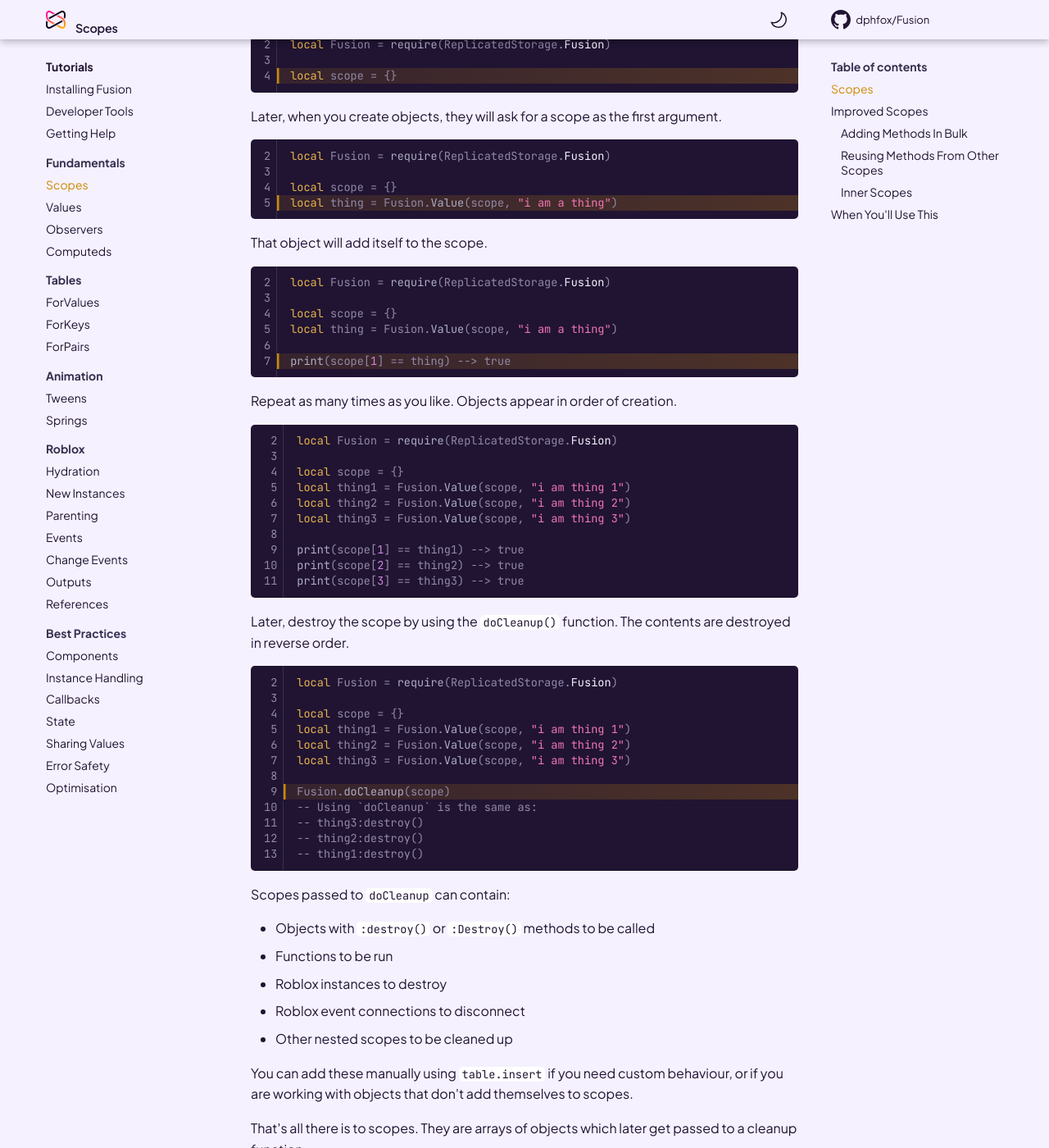
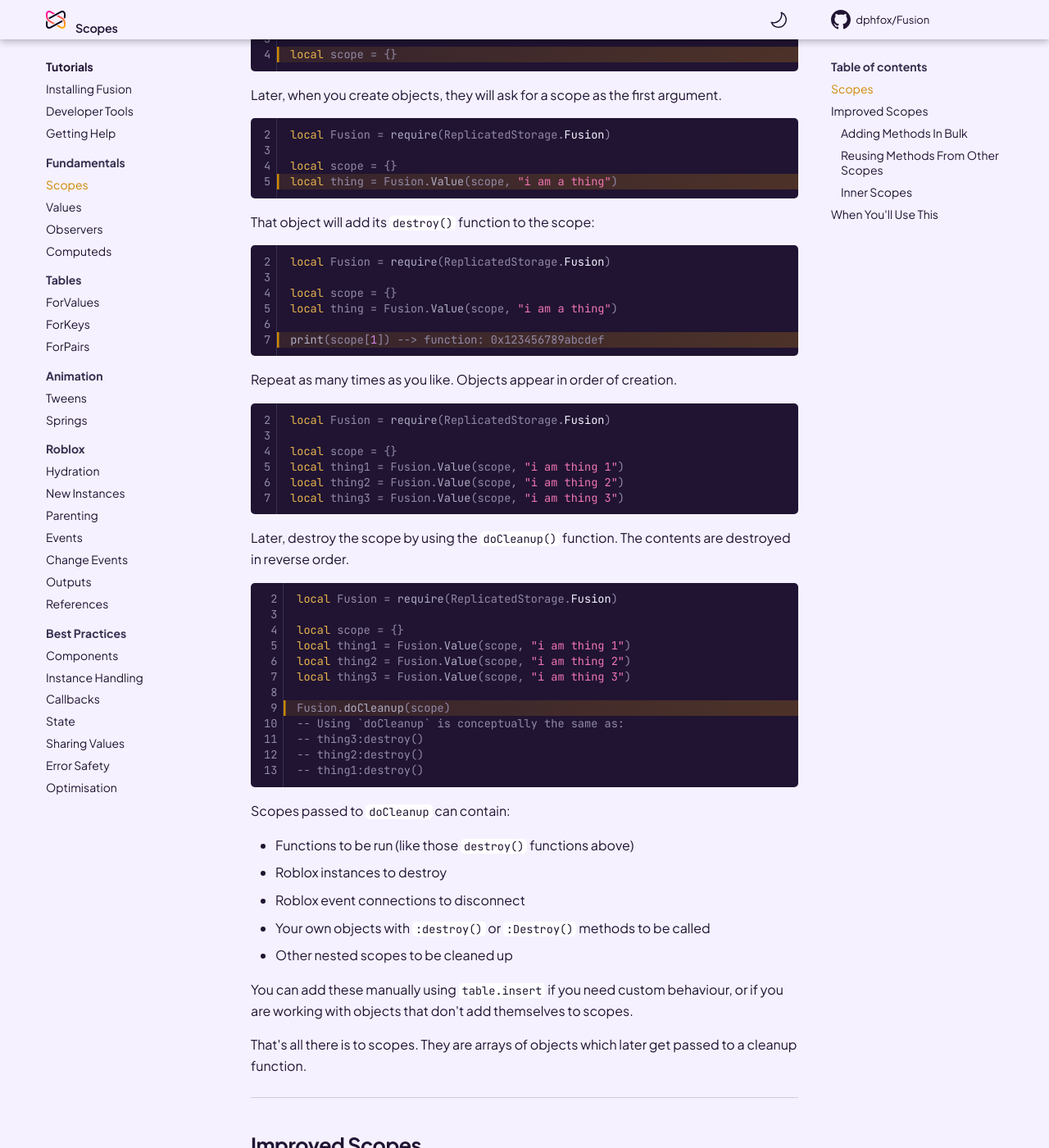
Before and after one commit to dphfox/Fusion, an MkDocs documentation site: the page built from docs/tutorials/fundamentals/scopes.md, in a window 1280 px wide and 1400 px high, scrolled down 647 px. Shown: the whole window at 82% size. Built offline with MkDocs 1.6.1 and Material for MkDocs 9.7.7, drawn with Linux system fonts in a browser that asks for light colours; comment, search, counter and statistics services are not loaded; the version menu is left out; some of the changed text lies outside the part shown.

Commit message:
Remove references to `:destroy()` in docs

````diff
--- a/docs/tutorials/fundamentals/scopes.md
+++ b/docs/tutorials/fundamentals/scopes.md
@@ -8,8 +8,8 @@ manage.
 
 ## Scopes
 
-When you create many objects at once, you often want to  `:destroy()` them
-together later.
+When you create many objects at once, you often want to destroy them together
+later.
 
 To make this easier, some people add their objects to an array. Arrays that
 group together objects like this are given a special name: *scopes*.
@@ -31,7 +31,7 @@ local scope = {}
 local thing = Fusion.Value(scope, "i am a thing")
 ```
 
-That object will add itself to the scope.
+That object will add its `destroy()` function to the scope:
 
 ```Lua linenums="2" hl_lines="6"
 local Fusion = require(ReplicatedStorage.Fusion)
@@ -39,7 +39,7 @@ local Fusion = require(ReplicatedStorage.Fusion)
 local scope = {}
 local thing = Fusion.Value(scope, "i am a thing")
 
-print(scope[1] == thing) --> true
+print(scope[1]) --> function: 0x123456789abcdef
 ```
 
 Repeat as many times as you like. Objects appear in order of creation.
@@ -51,10 +51,6 @@ local scope = {}
 local thing1 = Fusion.Value(scope, "i am thing 1")
 local thing2 = Fusion.Value(scope, "i am thing 2")
 local thing3 = Fusion.Value(scope, "i am thing 3")
-
-print(scope[1] == thing1) --> true
-print(scope[2] == thing2) --> true
-print(scope[3] == thing3) --> true
 ```
 
 Later, destroy the scope by using the `doCleanup()` function. The contents are
@@ -69,7 +65,7 @@ local thing2 = Fusion.Value(scope, "i am thing 2")
 local thing3 = Fusion.Value(scope, "i am thing 3")
 
 Fusion.doCleanup(scope)
--- Using `doCleanup` is the same as:
+-- Using `doCleanup` is conceptually the same as:
 -- thing3:destroy()
 -- thing2:destroy()
 -- thing1:destroy()
@@ -77,10 +73,10 @@ Fusion.doCleanup(scope)
 
 Scopes passed to `doCleanup` can contain:
 
-- Objects with `:destroy()` or `:Destroy()` methods to be called
-- Functions to be run
+- Functions to be run (like those `destroy()` functions above)
 - Roblox instances to destroy
 - Roblox event connections to disconnect
+- Your own objects with `:destroy()` or `:Destroy()` methods to be called
 - Other nested scopes to be cleaned up
 
 You can add these manually using `table.insert` if you need custom behaviour,
````
Also changed, not shown: docs/api-reference/general/errors.md (+1 -3 lines).
